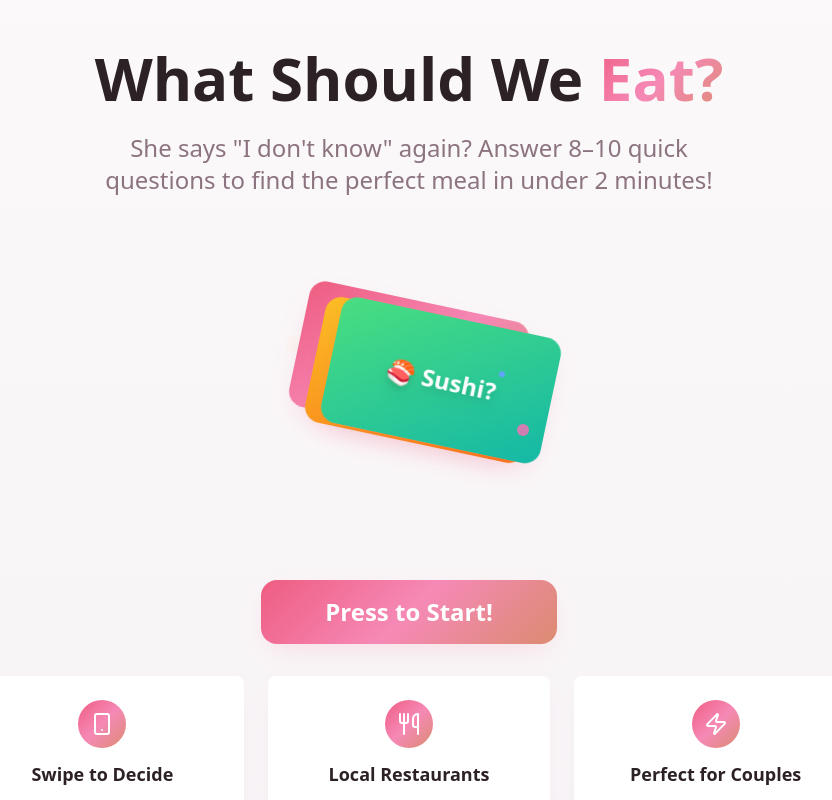
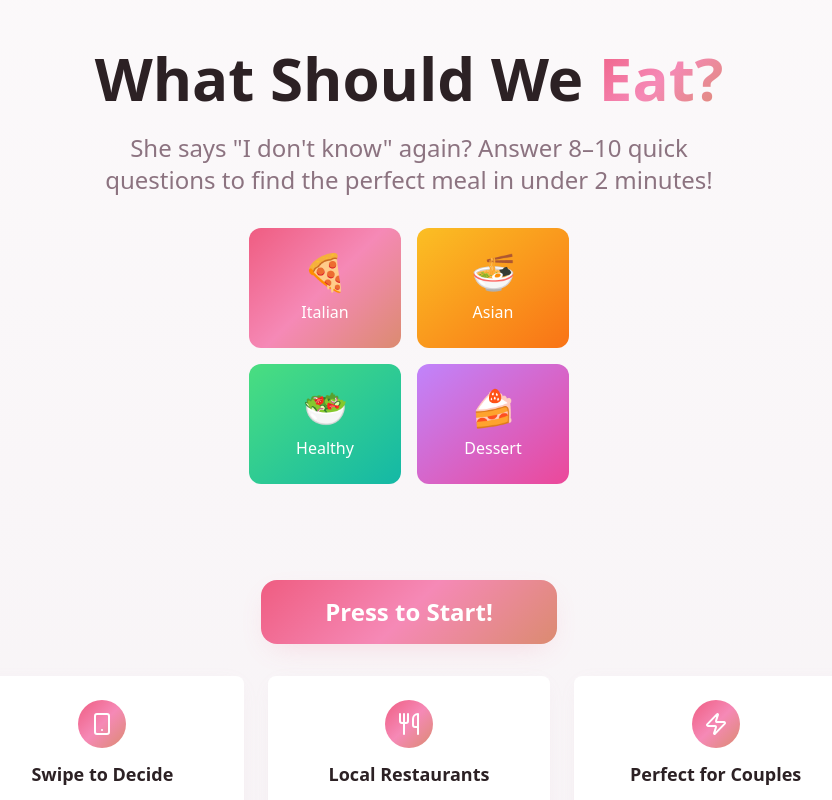
Before and after one commit to Imadmalaq/what-should-we-eat, a React (Vite) app: page / in a window 1280 px wide. Shown: the top 800 px of the page, without its empty margins (231-1063 px from the left). Built offline with nearby package versions, Linux system fonts and the light colour scheme.

Commit message:
Refactor hero animation
Completely redesign the hero animation to be less fast-paced and stressful.

```diff
--- a/src/components/HeroSection.tsx
+++ b/src/components/HeroSection.tsx
@@ -26,27 +26,25 @@ export function HeroSection({ onStartQuiz }: HeroSectionProps) {
           </div>
 
           {/* Hero Animation */}
-          <div className="relative mx-auto max-w-2xl animate-bounce-in">
+          <div className="relative mx-auto max-w-2xl">
             <div className="relative w-80 h-80 mx-auto">
-              {/* Floating Cards Animation */}
-              <div className="absolute inset-0 flex items-center justify-center">
-                <div className="relative w-64 h-40">
-                  {/* Card 1 */}
-                  <div className="absolute top-0 left-4 w-56 h-32 bg-gradient-romantic rounded-2xl shadow-warm transform rotate-12 animate-[float_4s_ease-in-out_infinite] hover:scale-105 transition-transform duration-300 flex items-center justify-center backdrop-blur-sm">
-                    <span className="text-white text-2xl font-semibold drop-shadow-lg">🍕 Pizza?</span>
-                  </div>
-                  {/* Card 2 */}
-                  <div className="absolute top-2 left-8 w-56 h-32 bg-gradient-to-br from-amber-400 to-orange-500 rounded-2xl shadow-warm transform -rotate-6 animate-[float_4s_ease-in-out_infinite_0.8s] hover:scale-105 transition-transform duration-300 flex items-center justify-center backdrop-blur-sm">
-                    <span className="text-white text-2xl font-semibold drop-shadow-lg">🍜 Ramen?</span>
-                  </div>
-                  {/* Card 3 */}
-                  <div className="absolute top-4 left-12 w-56 h-32 bg-gradient-to-br from-green-400 to-teal-500 rounded-2xl shadow-warm transform rotate-3 animate-[float_4s_ease-in-out_infinite_1.6s] hover:scale-105 transition-transform duration-300 flex items-center justify-center backdrop-blur-sm">
-                    <span className="text-white text-2xl font-semibold drop-shadow-lg">🍣 Sushi?</span>
-                  </div>
-                  {/* Floating sparkles */}
-                  <div className="absolute top-8 left-2 w-2 h-2 bg-yellow-400 rounded-full animate-ping"></div>
-                  <div className="absolute bottom-8 right-2 w-3 h-3 bg-pink-400 rounded-full animate-pulse"></div>
-                  <div className="absolute top-16 right-8 w-1.5 h-1.5 bg-blue-400 rounded-full animate-bounce"></div>
+              {/* Simple food grid showcase */}
+              <div className="grid grid-cols-2 gap-4 max-w-sm mx-auto">
+                <div className="bg-gradient-romantic rounded-xl p-6 text-center transform hover:scale-105 transition-all duration-500">
+                  <div className="text-4xl mb-2">🍕</div>
+                  <p className="text-white font-medium">Italian</p>
+                </div>
+                <div className="bg-gradient-to-br from-amber-400 to-orange-500 rounded-xl p-6 text-center transform hover:scale-105 transition-all duration-500">
+                  <div className="text-4xl mb-2">🍜</div>
+                  <p className="text-white font-medium">Asian</p>
+                </div>
+                <div className="bg-gradient-to-br from-green-400 to-teal-500 rounded-xl p-6 text-center transform hover:scale-105 transition-all duration-500">
+                  <div className="text-4xl mb-2">🥗</div>
+                  <p className="text-white font-medium">Healthy</p>
+                </div>
+                <div className="bg-gradient-to-br from-purple-400 to-pink-500 rounded-xl p-6 text-center transform hover:scale-105 transition-all duration-500">
+                  <div className="text-4xl mb-2">🍰</div>
+                  <p className="text-white font-medium">Dessert</p>
                 </div>
               </div>
             </div>
```
